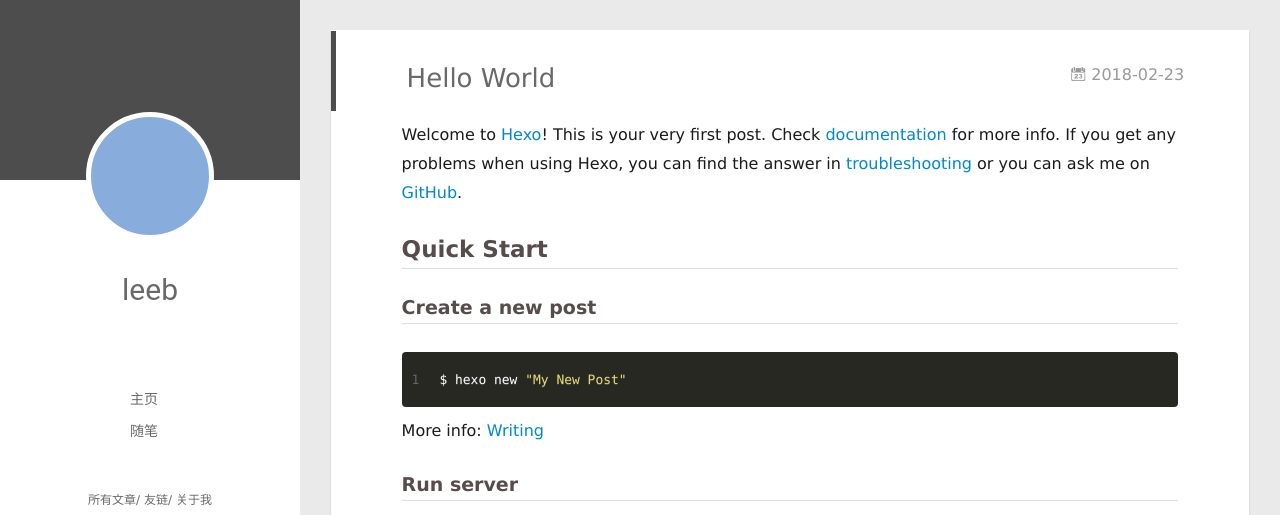
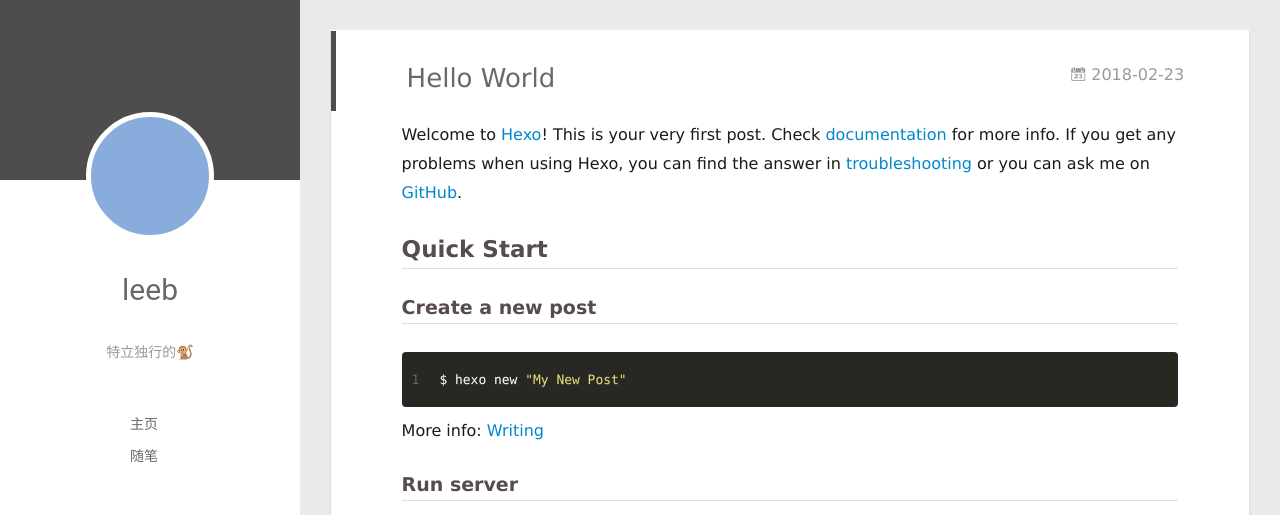
Before and after one commit to leeb9527/li-daye.github.io, a plain HTML site: page 2018/02/23/hello-world/index.html in a window 1280 px wide. Shown: the top 515 px of the page. Drawn offline with Linux system fonts and the light colour scheme; no server answers.

Commit message:
Site updated: 2018-02-24 09:08:29

```diff
--- a/2018/02/23/hello-world/index.html
+++ b/2018/02/23/hello-world/index.html
@@ -51,6 +51,8 @@
 		<hgroup>
 		  <h1 class="header-author"><a href="/">leeb</a></h1>
 		</hgroup>
+
+		<p class="header-subtitle">特立独行的🐒</p>
 
 
 		<nav class="header-menu">
@@ -109,6 +111,8 @@
 			<hgroup>
 			  <h1 class="header-author js-header-author">leeb</h1>
 			</hgroup>
+
+			<p class="header-subtitle"><i class="icon icon-quo-left"></i>特立独行的🐒<i class="icon icon-quo-right"></i></p>
 
 
 
```
Also changed, not shown: archives/2018/02/index.html (+4 -0 lines), archives/2018/index.html (+4 -0 lines), archives/index.html (+4 -0 lines), index.html (+4 -0 lines).
